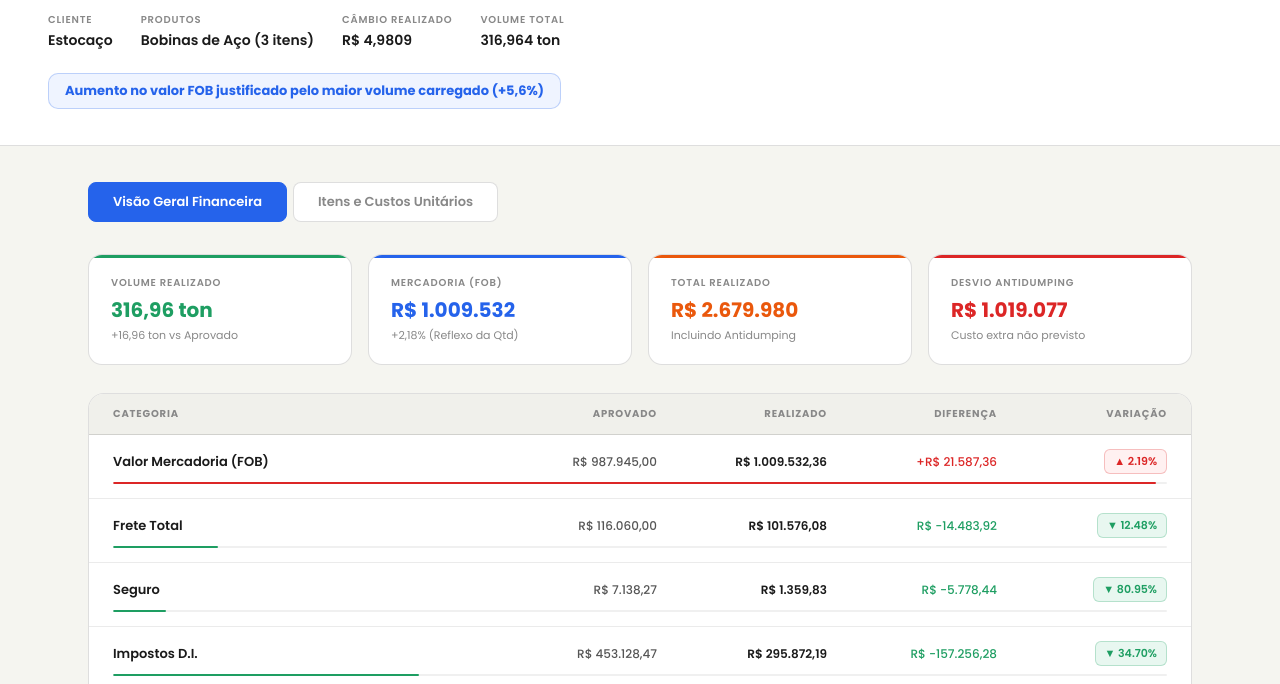
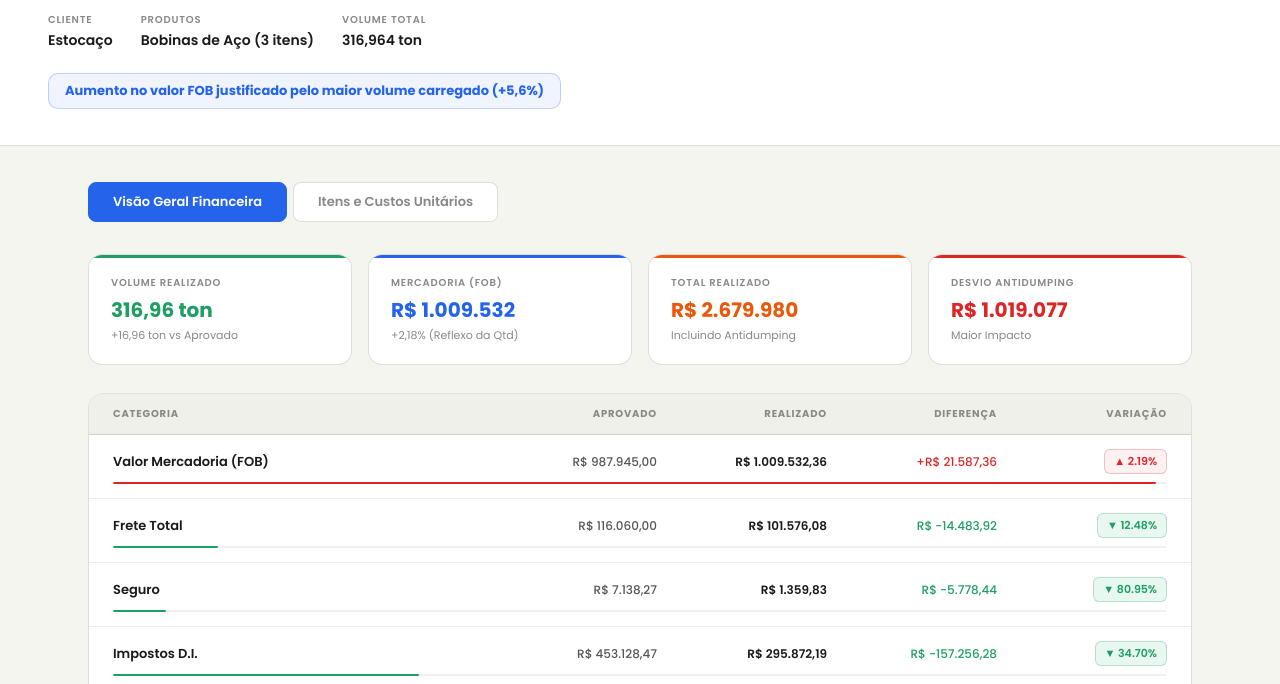
Before and after one commit to anakarolinasantos-afk/comparativok543, a plain HTML site: page index.html in a window 1280 px wide. Shown: the part 116-800 px from the top of the page. Drawn offline with nearby package versions, Linux system fonts and the light colour scheme.

Commit message:
Update index.html

```diff
--- a/index.html
+++ b/index.html
@@ -82,7 +82,6 @@ body{background:var(--bg);color:var(--text);font-family:'Poppins',sans-serif;min
   <div class="hero-meta">
     <div class="hero-meta-item"><span class="hero-meta-label">Cliente</span><span class="hero-meta-val">Estocaço</span></div>
     <div class="hero-meta-item"><span class="hero-meta-label">Produtos</span><span class="hero-meta-val">Bobinas de Aço (3 itens)</span></div>
-    <div class="hero-meta-item"><span class="hero-meta-label">Câmbio Realizado</span><span class="hero-meta-val">R$ 4,9809</span></div>
     <div class="hero-meta-item"><span class="hero-meta-label">Volume Total</span><span class="hero-meta-val">316,964 ton</span></div>
   </div>
   <div class="hero-badge">Aumento no valor FOB justificado pelo maior volume carregado (+5,6%)</div>
@@ -99,7 +98,7 @@ body{background:var(--bg);color:var(--text);font-family:'Poppins',sans-serif;min
       <div class="kpi-card green"><div class="kpi-label">Volume Realizado</div><div class="kpi-val">316,96 ton</div><div class="kpi-sub">+16,96 ton vs Aprovado</div></div>
       <div class="kpi-card blue"><div class="kpi-label">Mercadoria (FOB)</div><div class="kpi-val">R$ 1.009.532</div><div class="kpi-sub">+2,18% (Reflexo da Qtd)</div></div>
       <div class="kpi-card orange"><div class="kpi-label">Total Realizado</div><div class="kpi-val">R$ 2.679.980</div><div class="kpi-sub">Incluindo Antidumping</div></div>
-      <div class="kpi-card red"><div class="kpi-label">Desvio Antidumping</div><div class="kpi-val">R$ 1.019.077</div><div class="kpi-sub">Custo extra não previsto</div></div>
+      <div class="kpi-card red"><div class="kpi-label">Desvio Antidumping</div><div class="kpi-val">R$ 1.019.077</div><div class="kpi-sub">Maior Impacto</div></div>
     </div>
 
     <div class="table-wrap" id="mainTable">
```
